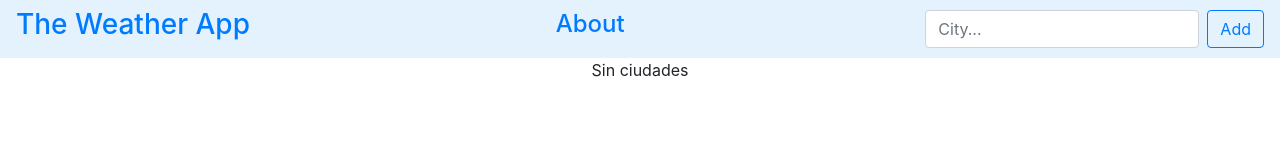
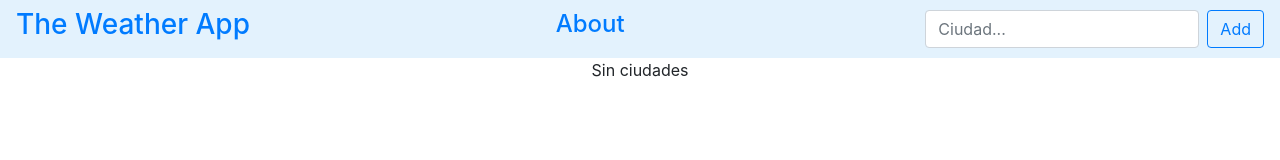
Before and after one commit to yulianacastrodiaz/The-Weather-app, a React (Create React App) app: page / in a window 1280 px wide. Shown: the top 160 px of the page. Built offline with nearby package versions, Linux system fonts and the light colour scheme.

Commit message:
Update component searchbar

```diff
--- a/src/components/SearchBar.jsx
+++ b/src/components/SearchBar.jsx
@@ -13,8 +13,8 @@ export default function SearchBar({ onSearch }) {
       <input
         className="form-control mr-sm-2"
         type="text"
-        placeholder="City..."
-        aria-label="City..."
+        placeholder="Ciudad..."
+        aria-label="Ciudad..."
         value={city}
         onChange={e => setCity(e.target.value)}
       />
```
